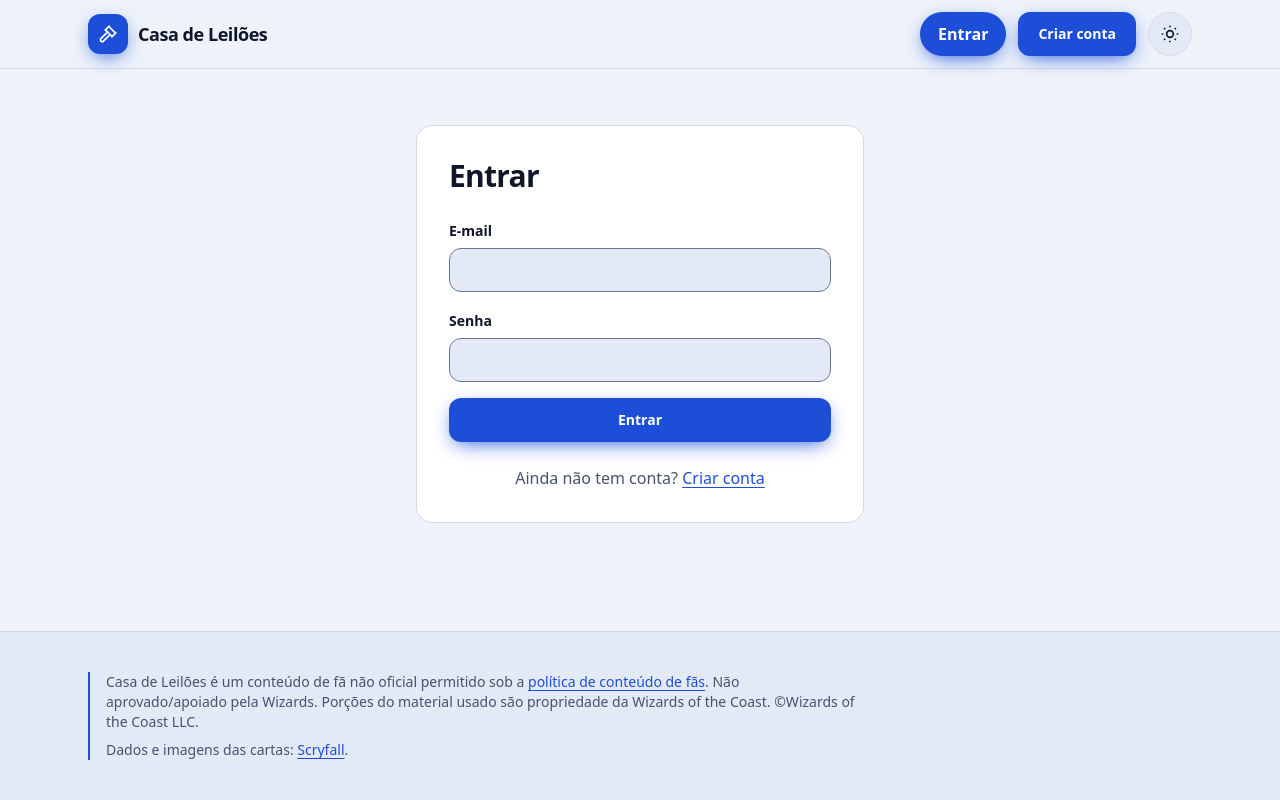
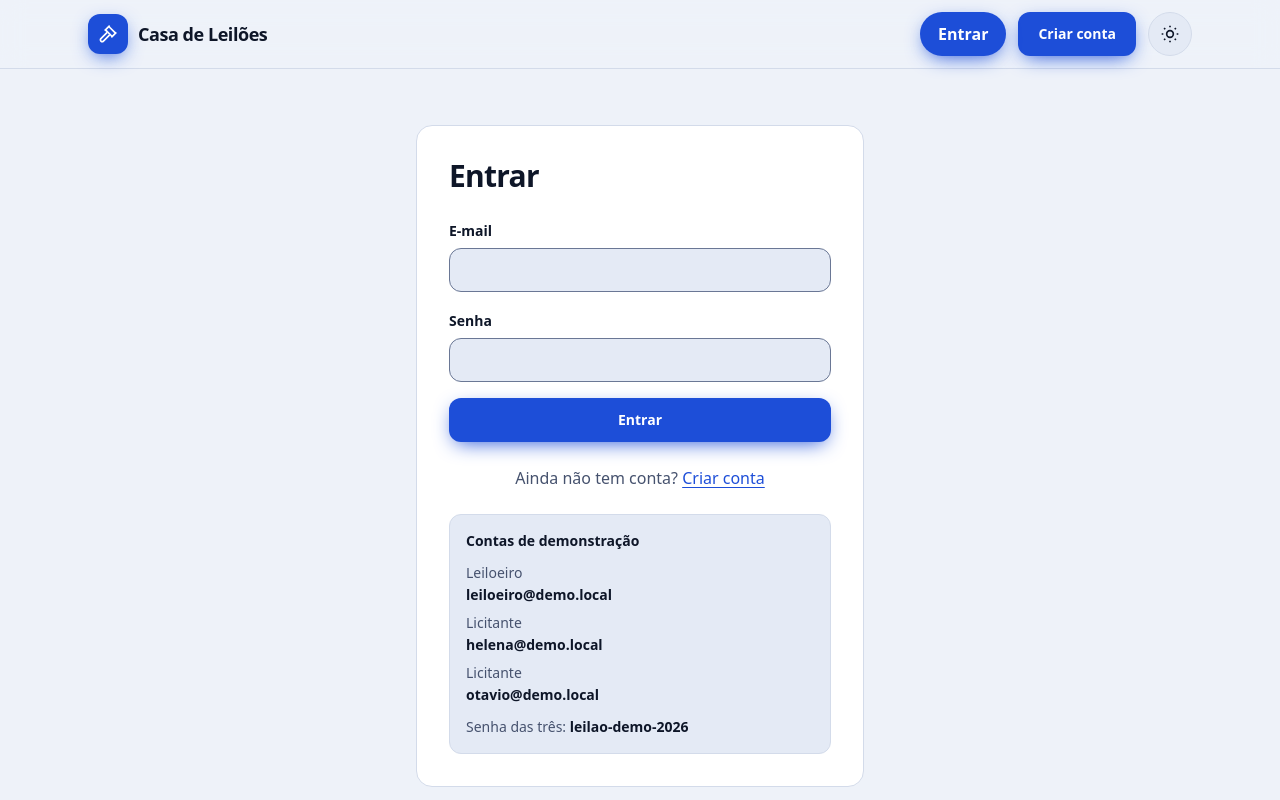
Before and after one commit to ElielDelfino/project-leilao-verzel, a React (Vite) app in the folder apps/web/: page /entrar in a window 1280 px wide. Shown: the top 800 px of the page. Built offline with nearby package versions, Linux system fonts and the light colour scheme; no server answers.

Commit message:
feat(web): contas de demonstração na tela de entrar
Abaixo de "Ainda não tem conta?", lista as três contas do seed e a senha
pública para quem avalia o projeto (specs/012 §Sessão e acesso).

```diff
--- /dev/null
+++ b/apps/web/src/formularios/ContasDeDemonstracao.tsx
@@ -0,0 +1,33 @@
+// As três contas do seed (specs/003 RF-03). A senha é pública de propósito (ADR 0023).
+const SENHA_DA_DEMONSTRACAO = 'leilao-demo-2026';
+
+const CONTAS = [
+  { papel: 'Leiloeiro', email: 'leiloeiro@demo.local' },
+  { papel: 'Licitante', email: 'helena@demo.local' },
+  { papel: 'Licitante', email: 'otavio@demo.local' },
+] as const;
+
+/** Contas de teste para quem avalia o projeto, abaixo do formulário de entrar. */
+export function ContasDeDemonstracao() {
+  return (
+    <section
+      aria-labelledby="contas-de-demonstracao"
+      className="mt-6 rounded-xl border border-borda bg-poco p-4 text-sm"
+    >
+      <h2 id="contas-de-demonstracao" className="font-bold">
+        Contas de demonstração
+      </h2>
+      <ul className="mt-3 flex flex-col gap-2">
+        {CONTAS.map((conta) => (
+          <li key={conta.email} className="flex flex-col gap-0.5">
+            <span className="text-texto-suave">{conta.papel}</span>
+            <span className="font-semibold break-all">{conta.email}</span>
+          </li>
+        ))}
+      </ul>
+      <p className="mt-3 text-texto-suave">
+        Senha das três: <span className="font-semibold text-texto">{SENHA_DA_DEMONSTRACAO}</span>
+      </p>
+    </section>
+  );
+}
--- a/apps/web/src/paginas/PaginaEntrar.tsx
+++ b/apps/web/src/paginas/PaginaEntrar.tsx
@@ -4,6 +4,7 @@ import { Link, useLocation } from 'react-router';
 
 import { entrar } from '../api/auth';
 import { Campo } from '../formularios/Campo';
+import { ContasDeDemonstracao } from '../formularios/ContasDeDemonstracao';
 import { ErroDoServidor } from '../formularios/ErroDoServidor';
 import { focarPrimeiroInvalido, validarLogin, type Erros } from '../formularios/validacao';
 import { tituloDaPagina } from '../layout/site';
@@ -77,6 +78,7 @@ export function PaginaEntrar() {
         <p className="mt-6 text-center text-texto-suave">
           Ainda não tem conta? <Link to="/cadastro">Criar conta</Link>
         </p>
+        <ContasDeDemonstracao />
       </div>
     </>
   );
```
Also changed, not shown: 2 other files (tests, documents, lock files or other folders).
